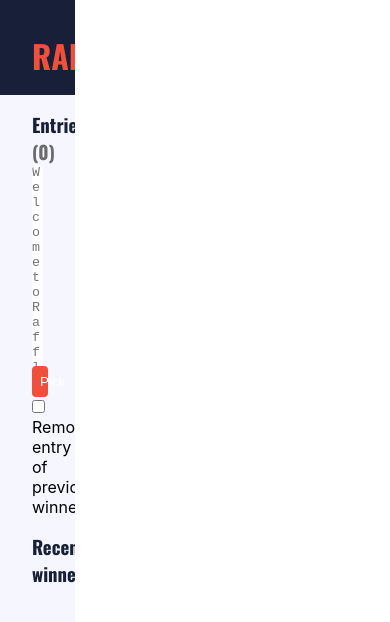
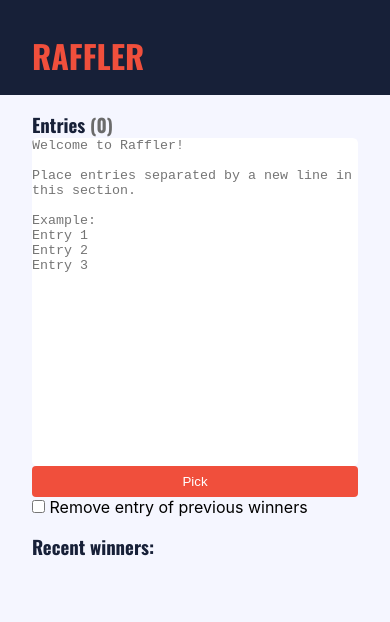
Before and after one commit to alwinpamintuan/raffler, a React (Create React App) app: page / in a window 390 px wide. Shown: the top 622 px of the page. Built offline with nearby package versions, Linux system fonts and the light colour scheme.

Commit message:
Mobiel responsiveness

```diff
--- a/src/App.css
+++ b/src/App.css
@@ -39,3 +39,14 @@ p {
 .App {
   display: flex;
 }
+
+@media (orientation: portrait) {
+  .App {
+    flex-direction: column;
+  }
+
+  div#sidebar, div#raffle {
+    width: 100vw;
+    height: 100vh;
+  }
+}
```
